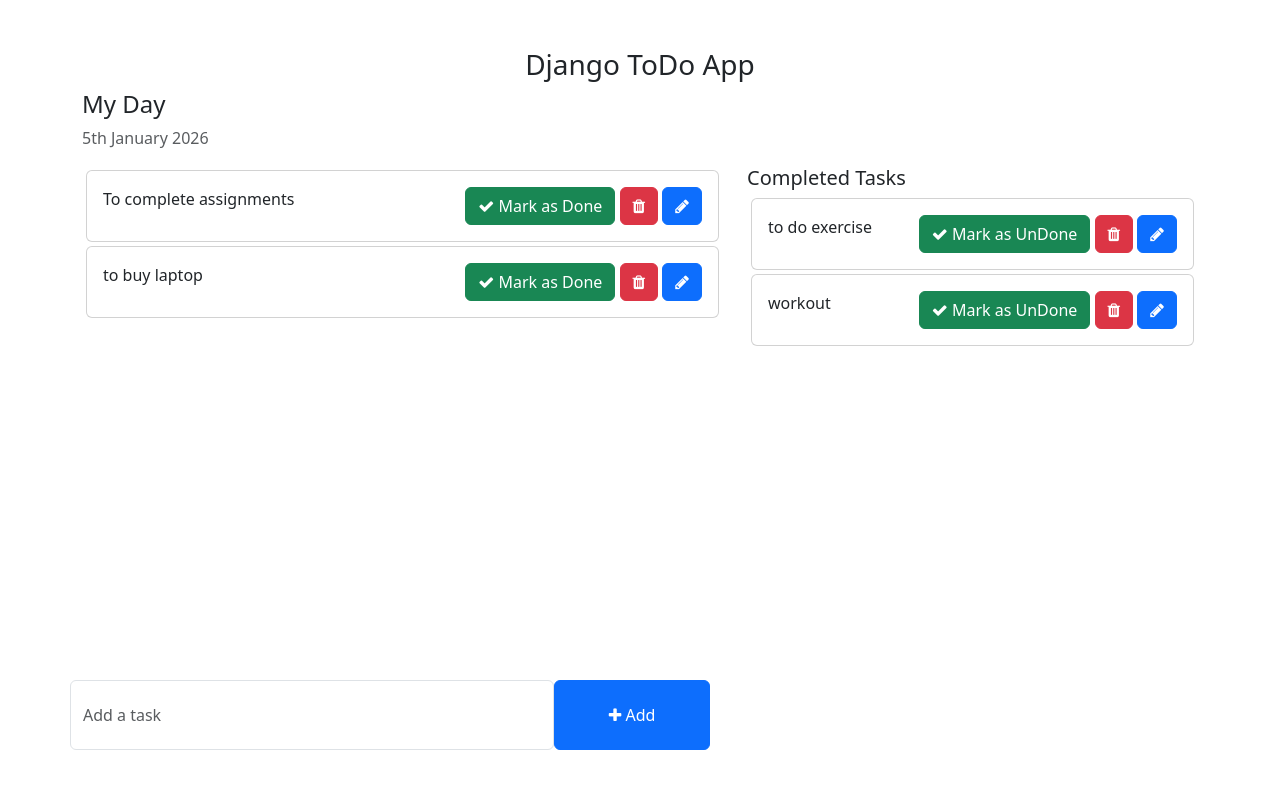
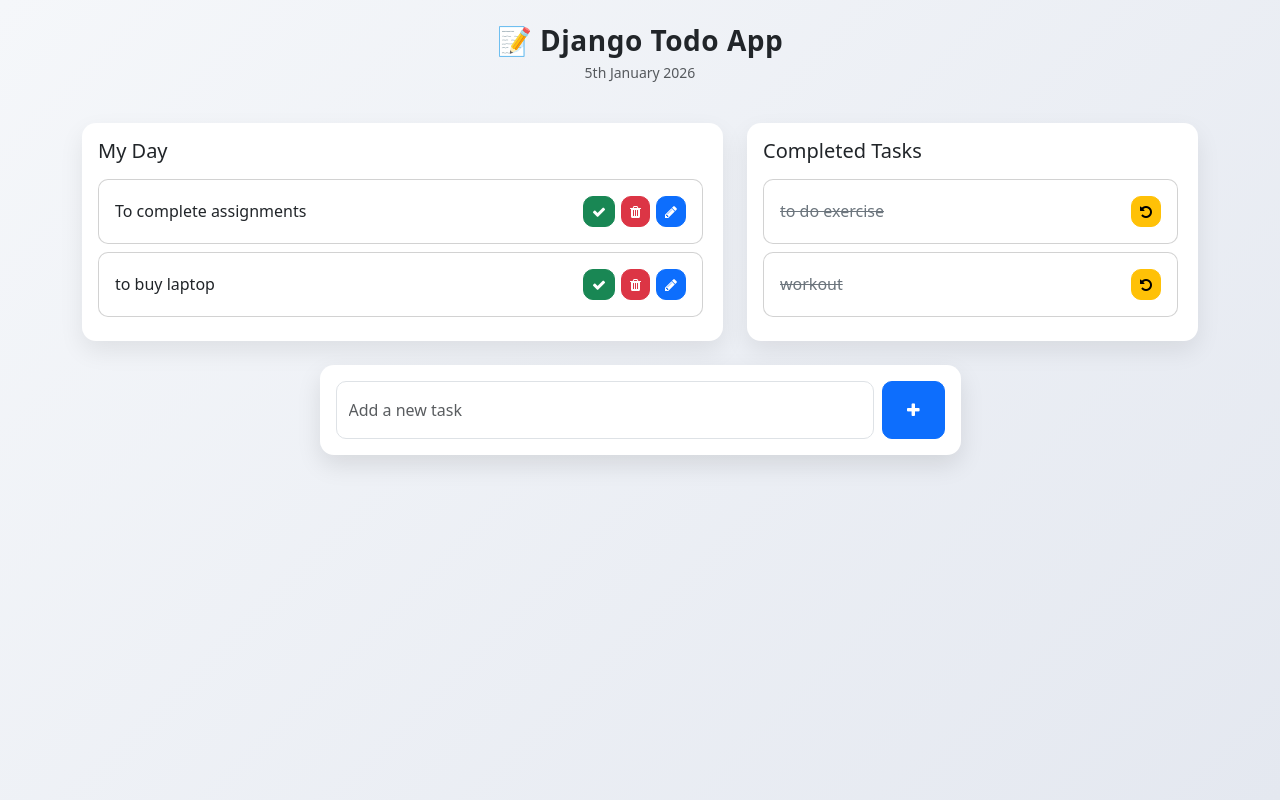
Before and after one commit to KIRAN22PK/Todo, a Django app: page / in a window 1280 px wide. Run offline with Django 4.2, Linux system fonts and the light colour scheme; data comes from the database, SQL or seed files in the repository; both versions use the stored data as it was after the commit.

Commit message:
first commit

```diff
--- a/templates/home.html
+++ b/templates/home.html
@@ -7,69 +7,179 @@
     <title>TODO LIST - Home</title>
 
     <!-- Bootstrap -->
-    <link href="https://cdn.jsdelivr.net/npm/bootstrap@5.3.0-alpha1/dist/css/bootstrap.min.css" rel="stylesheet" integrity="sha384-GLhlTQ8iRABdZLl6O3oVMWSktQOp6b7In1Zl3/Jr59b6EGGoI1aFkw7cmDA6j6gD" crossorigin="anonymous">
-    <script src="https://cdn.jsdelivr.net/npm/bootstrap@5.3.0-alpha1/dist/js/bootstrap.bundle.min.js" integrity="sha384-w76AqPfDkMBDXo30jS1Sgez6pr3x5MlQ1ZAGC+nuZB+EYdgRZgiwxhTBTkF7CXvN" crossorigin="anonymous"></script>
-    <!-- Font Awesome Icons -->
+    <link href="https://cdn.jsdelivr.net/npm/bootstrap@5.3.0/dist/css/bootstrap.min.css" rel="stylesheet">
+
+    <!-- Font Awesome -->
     <link rel="stylesheet" href="https://cdnjs.cloudflare.com/ajax/libs/font-awesome/4.7.0/css/font-awesome.min.css">
 
     <style>
-        .form-control{
-        padding: 1.375rem .75rem !important;
-    }
+        body {
+            background: linear-gradient(135deg, #f5f7fa, #e4e8f0);
+            min-height: 100vh;
+        }
+
+        .page-title {
+            font-weight: 700;
+            letter-spacing: 0.5px;
+        }
+
+        .date-text {
+            font-size: 14px;
+        }
+
+        .section-card {
+            background: #fff;
+            border-radius: 14px;
+            padding: 16px;
+            box-shadow: 0 10px 25px rgba(0,0,0,0.08);
+            height: 100%;
+        }
+
+        .task-container {
+            max-height: 380px;
+            overflow-y: auto;
+            padding-right: 4px;
+        }
+
+        .task-card {
+            border-radius: 10px;
+            transition: all 0.25s ease;
+        }
+
+        .task-card:hover {
+            transform: translateY(-3px);
+            box-shadow: 0 6px 16px rgba(0,0,0,0.12);
+        }
+
+        .task-text {
+            word-break: break-word;
+        }
+
+        .task-actions .btn {
+            margin-left: 6px;
+        }
+
+        .completed .task-text {
+            text-decoration: line-through;
+            color: #6c757d;
+        }
+
+        .add-task-box {
+            background: #ffffff;
+            padding: 16px;
+            border-radius: 14px;
+            box-shadow: 0 10px 25px rgba(0,0,0,0.1);
+        }
+
+        .form-control {
+            padding: 1rem .75rem;
+            border-radius: 10px;
+        }
+
+        .btn {
+            border-radius: 10px;
+            transition: all 0.2s ease;
+        }
+
+        .btn:hover {
+            transform: translateY(-2px);
+        }
+
+        /* Mobile tweaks */
+        @media (max-width: 768px) {
+            .task-container {
+                max-height: 300px;
+            }
+        }
     </style>
 </head>
+
 <body>
-    <div class="container">
-        <h3 class="pt-5 text-center">Django ToDo App</h3>
-        <div class="row">
-            <h4>My Day</h4>
-            <p class="text-muted">{% now "jS F Y" %}</p>
-            <div class="col-md-7 col-lg-7" style="height: 450px; overflow: scroll;">
-                <!-- List of all the tasks for the day -->
-                 {% for x in tasks %}
-                <div class="card m-1">
-                    <div class="card-body">
-                        {{x.task}}
-                        <span style="position: relative; float: right;">
-                            <a href="{% url 'mark_as_done' x.id %}" class="btn btn-success"><i class="fa fa-check"></i> Mark as Done</a>
-                            <a href="{% url 'delete_task' x.id %}"class="btn btn-danger"><i class="fa fa-trash"></i></a>
-                            <a href="{% url 'edit_task' x.id %}" class="btn btn-primary"><i class="fa fa-pencil"></i></a>
-                        </span>
+<div class="container py-4">
+
+    <h3 class="text-center page-title mb-1">📝 Django Todo App</h3>
+    <p class="text-center text-muted date-text">{% now "jS F Y" %}</p>
+
+    <div class="row g-4 mt-2">
+        <!-- Pending Tasks -->
+        <div class="col-lg-7">
+            <div class="section-card">
+                <h5 class="mb-3">My Day</h5>
+
+                <div class="task-container">
+                    {% for x in tasks %}
+                    <div class="card task-card mb-2">
+                        <div class="card-body d-flex justify-content-between align-items-center gap-2">
+                            <span class="task-text">{{ x.task }}</span>
+
+                            <div class="task-actions d-flex flex-shrink-0">
+                                <a href="{% url 'mark_as_done' x.id %}" class="btn btn-success btn-sm">
+                                    <i class="fa fa-check"></i>
+                                </a>
+                                <a href="{% url 'delete_task' x.id %}" class="btn btn-danger btn-sm">
+                                    <i class="fa fa-trash"></i>
+                                </a>
+                                <a href="{% url 'edit_task' x.id %}" class="btn btn-primary btn-sm">
+                                    <i class="fa fa-pencil"></i>
+                                </a>
+                            </div>
+                        </div>
                     </div>
+                    {% empty %}
+                    <p class="text-muted text-center mt-3">No tasks for today 🎉</p>
+                    {% endfor %}
                 </div>
-               {% endfor %}
-            </div>
-            <div class="col-md-5 col-lg-5">
-                <h5>Completed Tasks</h5>
-                <!-- List of all the tasks that have completed -->
-                 {% for task in completed_tasks %}
-                <div class="card m-1">
-                    <div class="card-body">
-                        {{task.task}}
-                        <span style="position: relative; float: right;">
-                            <a href="{% url 'mark_as_Undone' task.id %}" class="btn btn-success"><i class="fa fa-check"></i> Mark as UnDone</a>
-                            <a class="btn btn-danger"><i class="fa fa-trash"></i></a>
-                            <a class="btn btn-primary"><i class="fa fa-pencil"></i></a>
-                        </span>
-                    </div>
-                </div>
-                {% endfor %}
             </div>
         </div>
-        <div class="row">
-            <div class="col-md-6 col-lg-6 p-0" style="position: absolute; bottom: 50px;">
-                <!-- To Do Form -->
+
+        <!-- Completed Tasks -->
+        <div class="col-lg-5">
+            <div class="section-card">
+                <h5 class="mb-3">Completed Tasks</h5>
+
+                <div class="task-container">
+                    {% for task in completed_tasks %}
+                    <div class="card task-card completed mb-2">
+                        <div class="card-body d-flex justify-content-between align-items-center gap-2">
+                            <span class="task-text">{{ task.task }}</span>
+                            <div class="task-actions">
+                                <a href="{% url 'mark_as_Undone' task.id %}" class="btn btn-warning btn-sm">
+                                    <i class="fa fa-undo"></i>
+                                </a>
+                            </div>
+                        </div>
+                    </div>
+                    {% empty %}
+                    <p class="text-muted text-center mt-3">No completed tasks yet</p>
+                    {% endfor %}
+                </div>
+            </div>
+        </div>
+    </div>
+
+    <!-- Add Task -->
+    <div class="row justify-content-center mt-4">
+        <div class="col-lg-7">
+            <div class="add-task-box">
                 <form action="{% url 'addTask' %}" method="POST">
                     {% csrf_token %}
-                    <div class="form-group">
-                        <span style="display: flex;">
-                            <input name="task" type="text" class="form-control" placeholder="Add a task">
-                            <button type="submit" class="btn btn-primary" style="width: 200px;"><i class="fa fa-plus"></i> Add</button>
-                        </span>
+                    <div class="d-flex gap-2">
+                        <input
+                            name="task"
+                            type="text"
+                            class="form-control"
+                            placeholder="Add a new task"
+                            required
+                        >
+                        <button type="submit" class="btn btn-primary px-4">
+                            <i class="fa fa-plus"></i>
+                        </button>
                     </div>
                 </form>
             </div>
         </div>
     </div>
+
+</div>
 </body>
 </html>
```
Also changed, not shown: templates/edit_task.html (+80 -11 lines), db.sqlite3, 1 other file.
